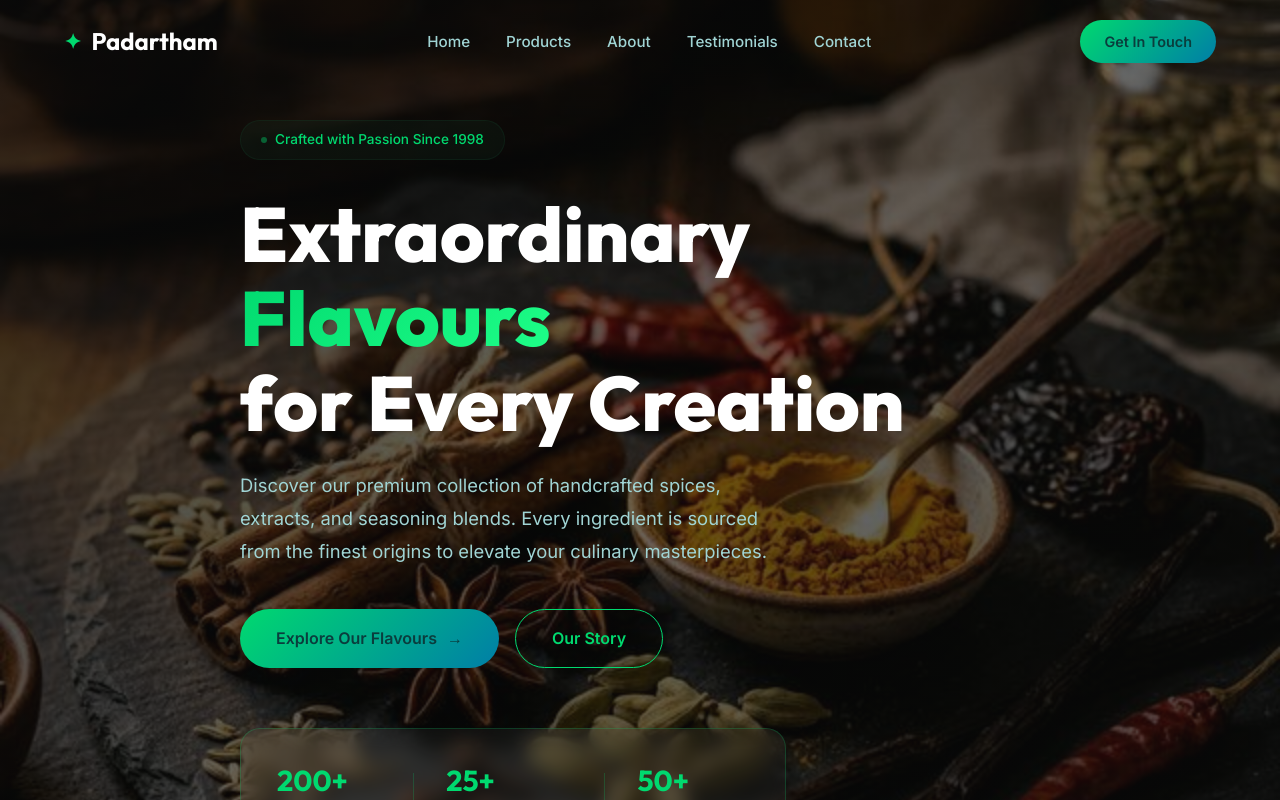
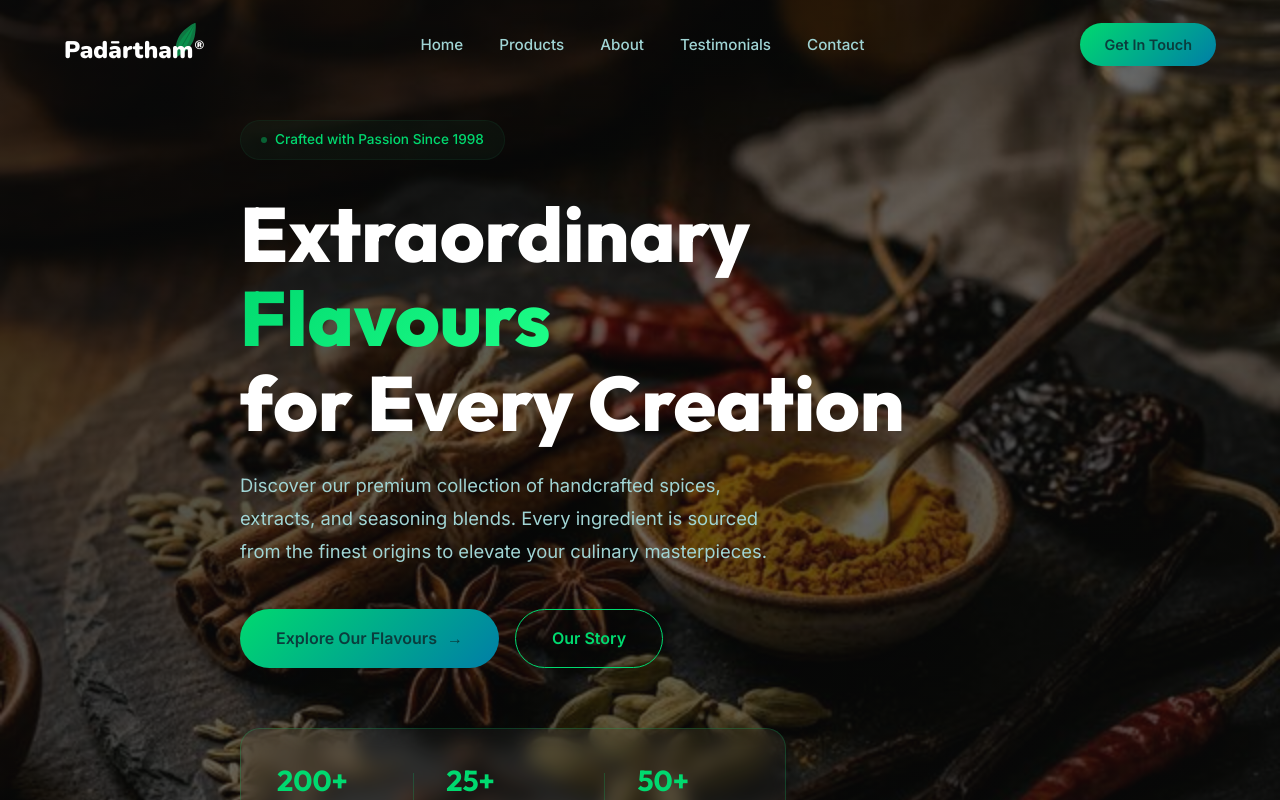
Before and after one commit to sudo-kishan267/Padartham, a React (Vite) app: page / in a window 1280 px wide. Shown: the top 800 px of the page. Built offline with nearby package versions, Linux system fonts and the light colour scheme.

Commit message:
Fix: Made the logo,added leaf and registered trademark logo

```diff
--- a/index.html
+++ b/index.html
@@ -7,6 +7,7 @@
     <meta name="description" content="Padartham - Crafting extraordinary flavours from the finest ingredients. Premium spices, extracts, and seasoning blends for culinary excellence." />
     <link rel="preconnect" href="https://fonts.googleapis.com">
     <link rel="preconnect" href="https://fonts.gstatic.com" crossorigin>
+    <link href="https://fonts.googleapis.com/css2?family=Nunito:wght@900&family=Raleway:wght@500&display=swap" rel="stylesheet">
     <link href="https://fonts.googleapis.com/css2?family=Outfit:wght@300;400;500;600;700;800&family=Inter:wght@300;400;500;600&display=swap" rel="stylesheet">
     <title>Padartham — Premium Flavours & Spices</title>
   </head>
--- a/src/components/Navbar.css
+++ b/src/components/Navbar.css
@@ -22,12 +22,26 @@
   align-items: center;
   justify-content: space-between;
 }
+.reg {
+  font-size: 12px;
+  vertical-align: super;
+  font-weight: 400;
+  margin-left: -4px;
+}
+.leaf {
+  position: relative;
+  z-index: -1;
+  margin-left: -20px;
+  width: 25px;
+  height: 40px;
+  margin-bottom: -2px;
+}
 
 .navbar__logo {
   display: flex;
   align-items: center;
   gap: 10px;
-  font-family: var(--font-heading);
+  font-family: Nunito, sans-serif;
   font-size: 1.5rem;
   font-weight: 700;
   color: var(--color-text);
--- a/src/components/Navbar.jsx
+++ b/src/components/Navbar.jsx
@@ -1,5 +1,5 @@
-import { useState, useEffect } from 'react';
-import './Navbar.css';
+import { useState, useEffect } from "react";
+import "./Navbar.css";
 
 function Navbar() {
   const [scrolled, setScrolled] = useState(false);
@@ -9,27 +9,56 @@ function Navbar() {
     const handleScroll = () => {
       setScrolled(window.scrollY > 50);
     };
-    window.addEventListener('scroll', handleScroll);
-    return () => window.removeEventListener('scroll', handleScroll);
+    window.addEventListener("scroll", handleScroll);
+    return () => window.removeEventListener("scroll", handleScroll);
   }, []);
 
   const navLinks = [
-    { label: 'Home', href: '#hero' },
-    { label: 'Products', href: '#products' },
-    { label: 'About', href: '#about' },
-    { label: 'Testimonials', href: '#testimonials' },
-    { label: 'Contact', href: '#contact' },
+    { label: "Home", href: "#hero" },
+    { label: "Products", href: "#products" },
+    { label: "About", href: "#about" },
+    { label: "Testimonials", href: "#testimonials" },
+    { label: "Contact", href: "#contact" },
   ];
 
   return (
-    <nav className={`navbar ${scrolled ? 'navbar--scrolled' : ''}`} id="navbar">
+    <nav className={`navbar ${scrolled ? "navbar--scrolled" : ""}`} id="navbar">
       <div className="container navbar__inner">
         <a href="#hero" className="navbar__logo">
-          <span className="navbar__logo-icon">✦</span>
-          <span className="navbar__logo-text">Padartham</span>
+          <span className="navbar__logo-text">
+            Pad&#257;rtham
+            <svg
+              class="leaf"
+              viewBox="0 0 28 52"
+              xmlns="http://www.w3.org/2000/svg"
+              style={{ transform: "rotate(30deg)" }}
+            >
+              <path
+                d="M14,52 C14,52 28,34 22,16 C18,4 14,0 14,0 C14,0 10,4 6,16 C0,34 14,52 14,52 Z"
+                fill="#0e7742"
+              />
+              <path
+                d="M14,52 C14,52 22,36 18,20 C16,10 14,2 14,2 C14,2 12,10 10,20 C6,36 14,52 14,52 Z"
+                fill="#00B559"
+                opacity="0.4"
+              />
+              <line
+                x1="14"
+                y1="4"
+                x2="14"
+                y2="50"
+                stroke="#0c5832"
+                stroke-width="1"
+                opacity="0.6"
+              />
+            </svg>
+            <span class="reg">&#174;</span>
+          </span>
         </a>
 
-        <ul className={`navbar__links ${menuOpen ? 'navbar__links--open' : ''}`}>
+        <ul
+          className={`navbar__links ${menuOpen ? "navbar__links--open" : ""}`}
+        >
           {navLinks.map((link) => (
             <li key={link.label}>
               <a
@@ -48,7 +77,7 @@ function Navbar() {
         </a>
 
         <button
-          className={`navbar__hamburger ${menuOpen ? 'navbar__hamburger--active' : ''}`}
+          className={`navbar__hamburger ${menuOpen ? "navbar__hamburger--active" : ""}`}
           onClick={() => setMenuOpen(!menuOpen)}
           aria-label="Toggle menu"
           id="menu-toggle"
--- a/src/index.css
+++ b/src/index.css
@@ -45,6 +45,7 @@
   margin: 0;
   padding: 0;
   box-sizing: border-box;
+  /* outline: 1px solid red !important; */
 }
 
 html {
```
